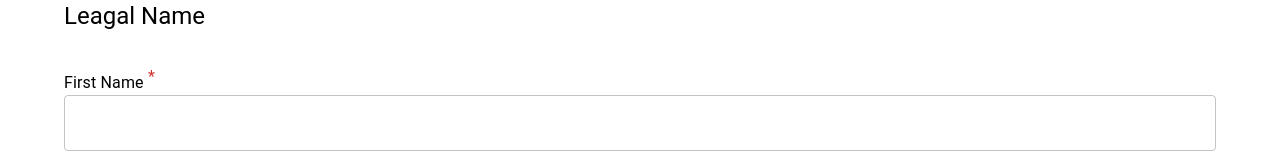
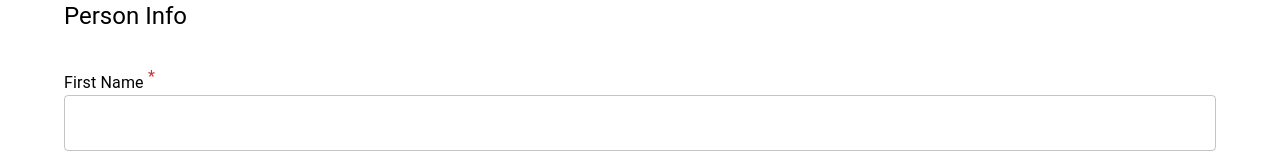
Before and after one commit to special-PPT/project-b, a React (Create React App) app in the folder src/front-end/: page / in a window 1280 px wide. Shown: the top 160 px of the page. Built offline with nearby package versions, Linux system fonts and the light colour scheme.

Commit message:
refact: make reference page more duplicatiable

```diff
--- a/src/front-end/src/App.tsx
+++ b/src/front-end/src/App.tsx
@@ -3,14 +3,12 @@ import './App.css';
 // import LoginPage from './components/auth/loginPage';
 import { ThemeProvider } from '@mui/material';
 import theme from './theme';
-import CreatePage from './components/auth/createAccPage';
-import BasicInfo from './components/onboard/basicInfo';
-import Reference from './components/onboard/reference';
+import PersonInfo from './components/onboard/personinfo';
 function App() {
   return (
     <ThemeProvider theme={theme}>
       {/* <BasicInfo/> */}
-      <Reference/>
+      <PersonInfo tableName="Person Info"/>
     </ThemeProvider>
   );
 }
--- a/src/front-end/src/components/onboard/reference.tsx
+++ b/src/front-end/src/components/onboard/personinfo.tsx
@@ -1,7 +1,10 @@
 import { Box, Button, Container, Grid, OutlinedInput, Typography } from '@mui/material'
 import React from 'react'
 
-export default function Reference() {
+type PersonProps = {
+  tableName: string;
+};
+const PersonInfo: React.FC<PersonProps> = ({ tableName }) => {
   return (
     <Container>
         <Box
@@ -15,7 +18,7 @@ export default function Reference() {
             <Grid container spacing={3}>
               <Grid item xs={12}>
                     <Typography variant="h5" component="h1" gutterBottom>
-                        Leagal Name
+                        {tableName}
                     </Typography>
               </Grid>
               <Grid item xs={12}
@@ -114,3 +117,5 @@ export default function Reference() {
     </Container>
   )
 }
+
+export default PersonInfo;
```
